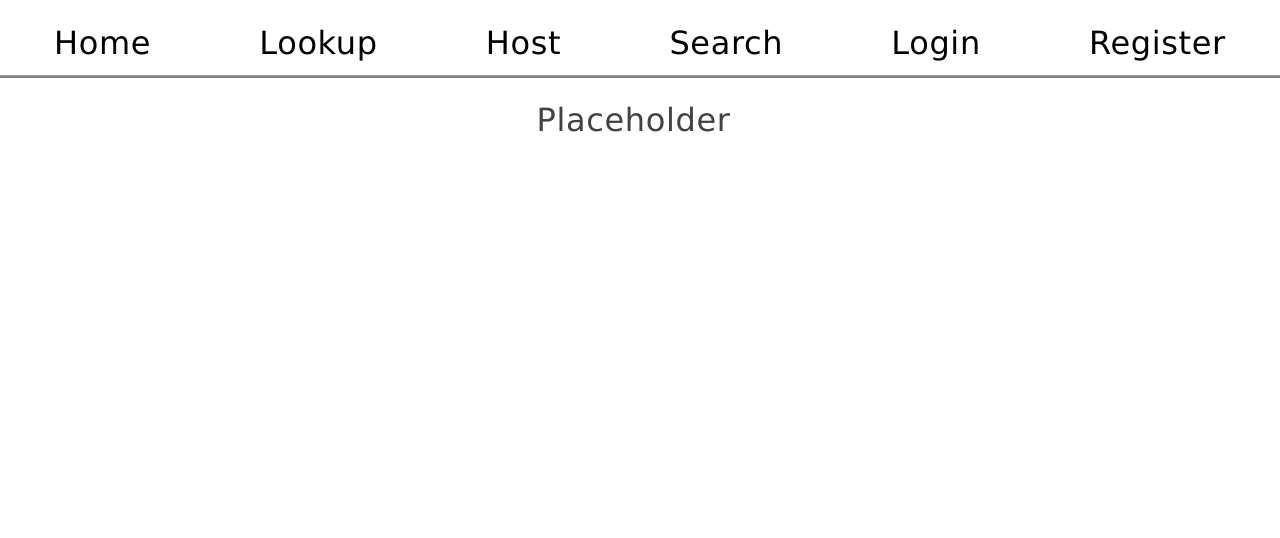
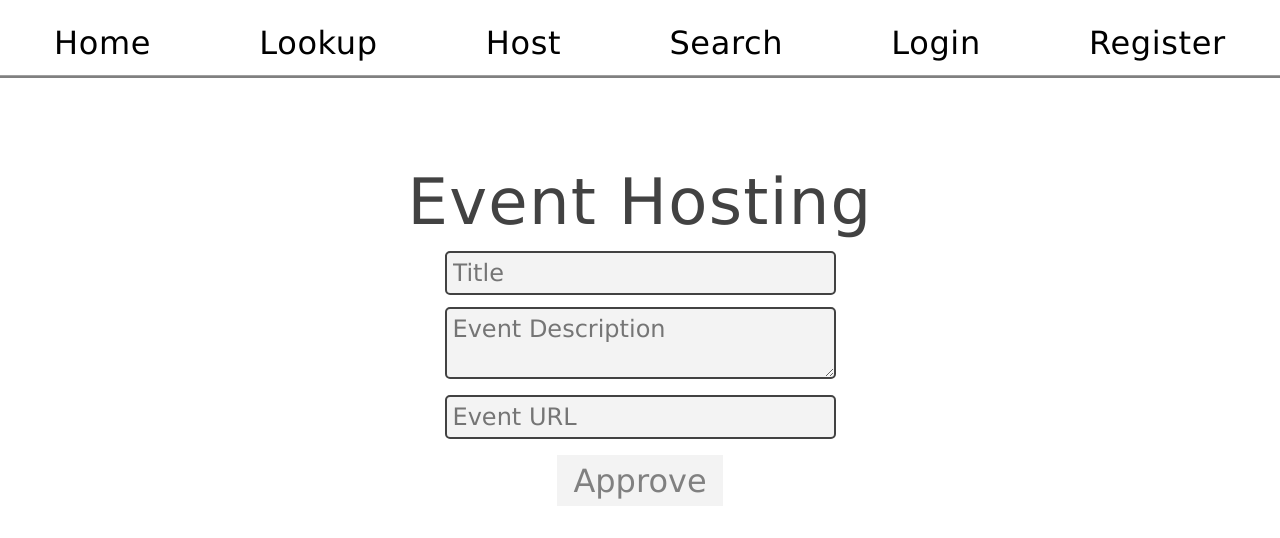
Before and after one commit to PtatG/cop4710project, a React (Create React App) app in the folder frontend/: page /host in a window 1280 px wide. Shown: the top 538 px of the page. Built offline with nearby package versions, Linux system fonts and the light colour scheme.

Commit message:
Finished Placeholders

```diff
--- a/frontend/src/App.css
+++ b/frontend/src/App.css
@@ -3,6 +3,24 @@
   width: 500px;
   display: inline-block;
   justify-content: space-around;
+}
+
+.collapsable {
+	cursor: pointer;
+	padding: 18px;
+	width: 100%;
+	border: none;
+	text-align: center;
+	outline: none;
+}
+
+.active, .collapsible:hover {
+	background-color: #eee;
+}
+
+.content {
+	padding: 0 18px;
+	overflow: hidden;
 }
 
 .homeContainer {
@@ -218,13 +236,13 @@ button {
 }
 
 textarea {
-	background: black;
-	color: white;
-	width: 100%;
+	width: 75%;
+	background-color: #F3F3F3;
+	font-family: Ubuntu, Verdana, Geneva, sans-serif;
 	font-size: 1.5rem;
 	padding: 0.25em;
 	margin-top: 0.5em;
-	border: 3px solid black;
-	height: 300px;
-	width: 500px;
+	border: 2px solid;
+	border-color: #424242;
+	border-radius: 5px;
 }
--- a/frontend/src/Host.js
+++ b/frontend/src/Host.js
@@ -4,8 +4,42 @@ import {Link} from 'react-router-dom';
 export default class Host extends React.Component {
 	render() {
 		return (
-			<div className="homePage">
-				<h1>Placeholder</h1>
+			<div className="registerPage">
+				<div className="container">
+					<h4>Event Hosting</h4>
+					<form>
+						<input
+						 id="eventtitle"
+						 name="eventtitle"
+						 autoComplete="off"
+						 placeholder="Title"
+						/>
+						<p id="titleError" className="errorReturn" />
+						<textarea
+						 id="eventdesc"
+						 name="eventdesc"
+						 placeholder="Event Description"
+						/>
+						<input
+						 id="eventurl"
+						 name="eventurl"
+						 placeholder="Event URL"
+						/>
+						<p id="urlError" className="errorReturn" />
+						<div>
+							<button
+							 type="button"
+							 id="approveButton"
+							 type="submit">
+								Approve
+							</button>
+						</div>
+						<p
+						 id="errorReturn"
+						 className="errorReturn"
+						/>
+					</form>
+				</div>
 			</div>
 		)
 	}
--- a/frontend/src/Lookup.js
+++ b/frontend/src/Lookup.js
@@ -4,8 +4,39 @@ import {Link} from 'react-router-dom';
 export default class Lookup extends React.Component {
 	render() {
 		return (
-			<div className="homePage">
-				<h1>Placeholder</h1>
+			<div className="userPage">
+				<div>
+					<div className="container">
+						<h4>Host Search</h4>
+						<form>
+							<input
+							 id="adminname"
+							 name="adminname"
+							 autoComplete="off"
+							 placeholder="Search Term"
+							/>
+							<div>
+								<button
+								 type="button"
+								 type="submit">
+									Search
+								</button>
+							</div>
+						</form>
+					</div>
+				</div>
+				<div className="container">
+					<button
+					 type="button"
+					 class="collapsible">
+						Example Result
+					</button>
+					<div class="content">
+						<p>Event 1</p>
+						<p>Event 2</p>
+						<p>Event 3</p>
+					</div>
+				</div>
 			</div>
 		)
 	}
--- a/frontend/src/Search.js
+++ b/frontend/src/Search.js
@@ -4,8 +4,27 @@ import {Link} from 'react-router-dom';
 export default class Search extends React.Component {
 	render() {
 		return (
-			<div className="homePage">
-				<h1>Placeholder</h1>
+			<div className="userPage">
+				<div>
+					<div className="container">
+						<h4>Event Search</h4>
+						<form>
+							<input
+							 id="cityname"
+							 name="cityname"
+							 autoComplete="off"
+							 placeholder="City Name"
+							/>
+							<div>
+								<button
+								 type="button"
+								 type="submit">
+									Search
+								</button>
+							</div>
+						</form>
+					</div>
+				</div>
 			</div>
 		)
 	}
```
Also changed, not shown: 1 other file (tests, documents, lock files or other folders).
